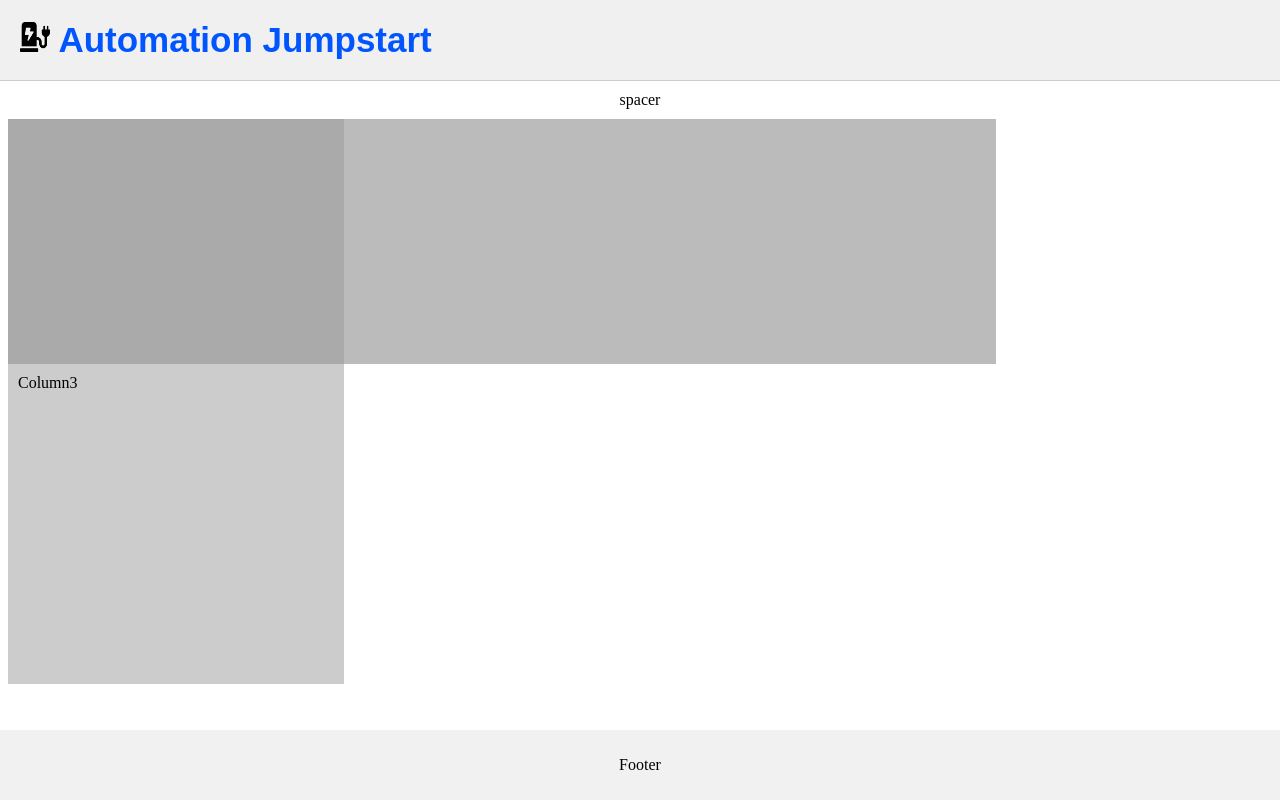
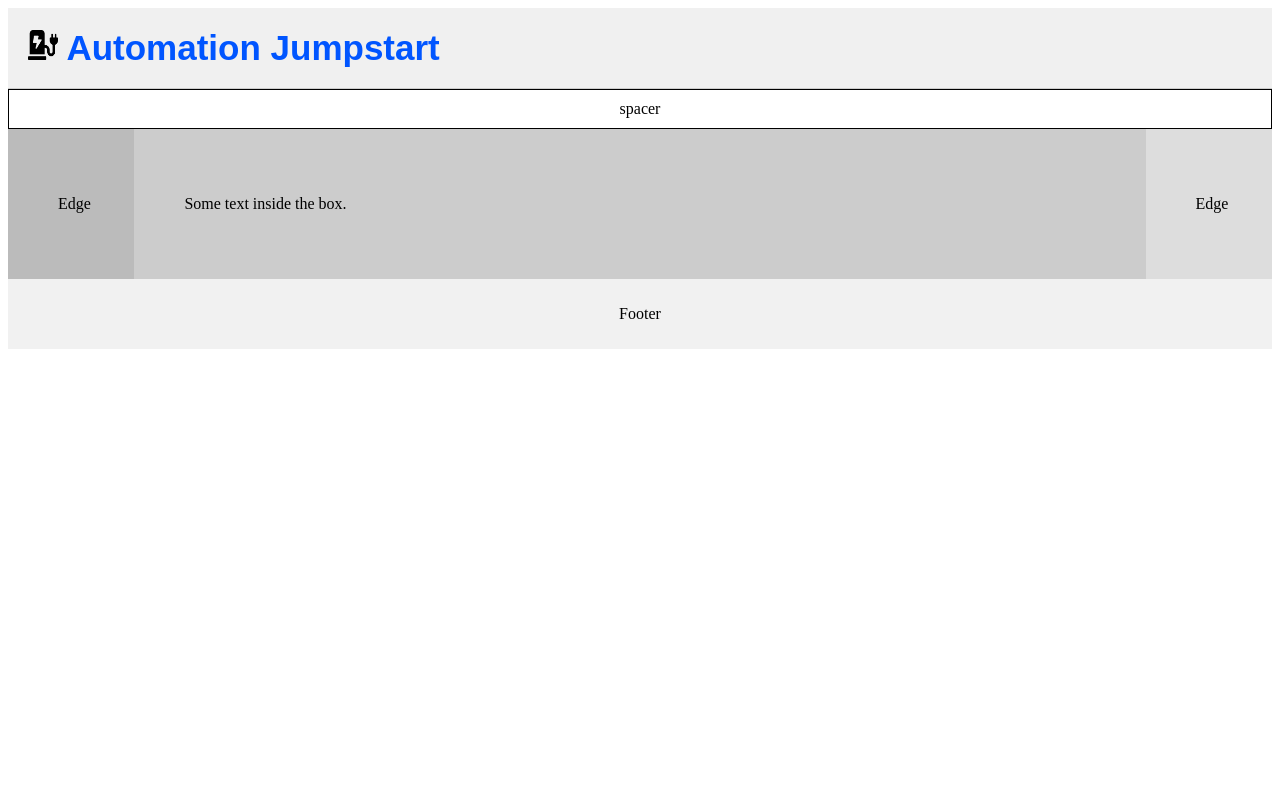
Before and after one commit to wembrey/frontend, a Flask app: template frontend/templates/index.html in a window 1280 px wide. Run offline with Flask 2, Linux system fonts and the light colour scheme; the template is opened without the code that fills it: most values are stand-ins (such as "Sample title", 1, 10 or a date in 2020).

Commit message:
update styles

```diff
--- a/frontend/templates/index.html
+++ b/frontend/templates/index.html
@@ -23,16 +23,17 @@
 <div class="spacer">
   spacer
 </div>
-<br>
-<br>
-<div class="row">
-  <div class="column side" style="background-color:#aaa;">Column1</div>
-  <div class="column middle" style="background-color:#bbb;">
-    Welcome to the {{ demo.type }} demo!
+<div class="clearfix">
+  <div class="box-edge" style="background-color:#bbb">
+  <p>Edge</p>
   </div>
-  <div class="column side" style="background-color:#ccc;">Column3</div>
+  <div class="box-middle" style="background-color:#ccc">
+  <p>Some text inside the box.</p>
+  </div>
+  <div class="box-edge" style="background-color:#ddd">
+  <p>Edge</p>
+  </div>
 </div>
-
 <div class="footer">
   <p>Footer</p>
 </div>
--- /dev/null
+++ b/frontend/templates/static/css/styles.css
@@ -0,0 +1,69 @@
+.header {
+  background-color: #f0f0f0;
+  /*border-radius: 12px;*/
+  padding: 20px;
+  text-align: left;
+  font-size: 35px;
+  border-style: solid;
+  border-width: 0px 0px 1px 0px;
+  border-color: #cccccc;
+  /*position: fixed;*/
+  top: 0;
+  left: 0;
+  right: 0;
+  width: auto;
+  font-family: LatoLatinWebLight,sans-serif;
+  font-weight: bold;
+  color: #0055ff;
+
+}
+
+.footer {
+  /*position: fixed;*/
+  left: 0;
+  right: 0;
+  bottom: 0;
+  width: auto;
+  background-color: #f1f1f1;
+  padding: 10px;
+  text-align: center;
+}
+
+.spacer {
+  /*position: fixed;*/
+  top: 81px;
+  left: 0;
+  right: 0;
+  width: auto;
+  background-color: #ffffff;
+  padding: 10px;
+  text-align: center;
+  border-style: solid;
+  border-width: 1px;
+  border-color: black;
+
+}
+* {
+  box-sizing: border-box;
+}
+
+.box-edge {
+  float: left;
+  width: 10%; /* three boxes (use 25% for four, and 50% for two, etc) */
+  padding: 50px; /* if you want space between the images */
+}
+.box-middle {
+  float: left;
+  width: 80%; /* three boxes (use 25% for four, and 50% for two, etc) */
+  padding: 50px; /* if you want space between the images */
+}
+
+
+.clearfix {
+  overflow: auto;
+}
+.clearfix::after {
+  content: "";
+  clear: both;
+  display: table;
+}
```
Also changed, not shown: frontend/templates/static/images/junpstart.ico (added), frontend/templates/static/images/junpstart.svg (added).
